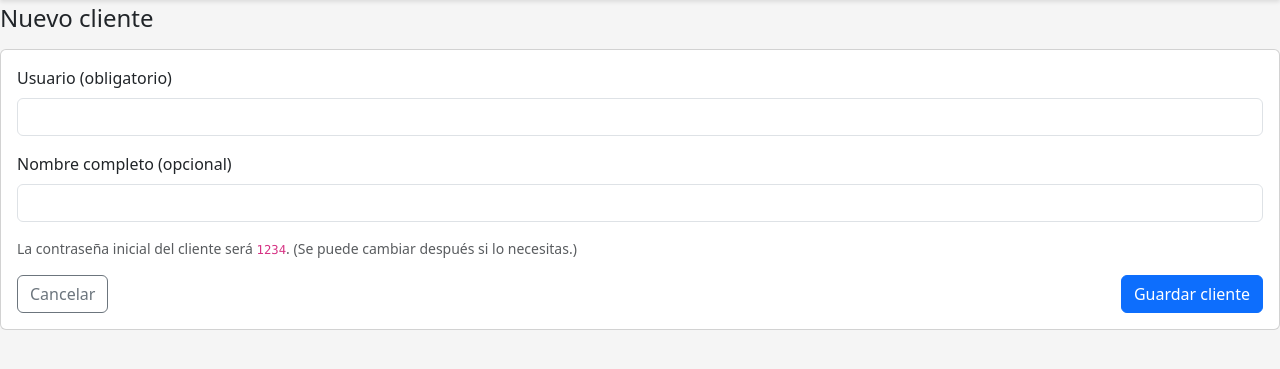
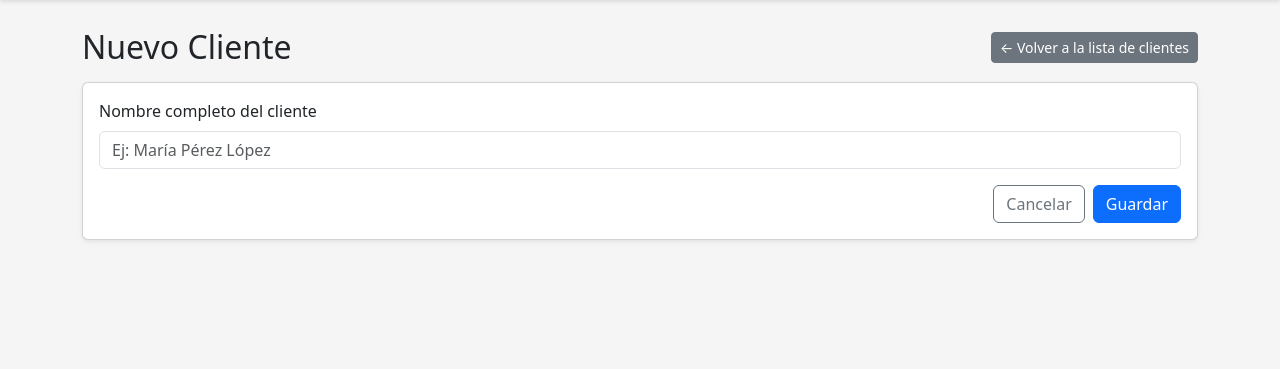
Before and after one commit to Jorleonzu86/creditos-app, a Flask app: template templates/cliente_form.html in a window 1280 px wide. Shown: the part 66-435 px from the top of the page. Run offline with Flask 3, Linux system fonts and the light colour scheme; the template is opened without the code that fills it, so the values that code supplies are empty; some libraries are stand-ins or nearby versions.

Commit message:
Update cliente_form.html

```diff
--- a/templates/cliente_form.html
+++ b/templates/cliente_form.html
@@ -1,39 +1,47 @@
 {% extends "base.html" %}
 
-{% block title %}Nuevo cliente · Créditos IBafuco{% endblock %}
+{% block title %}{{ "Editar Cliente" if cliente else "Nuevo Cliente" }}{% endblock %}
 
 {% block content %}
-<h1 class="h4 mb-3">Nuevo cliente</h1>
-
-<div class="card">
-    <div class="card-body">
-        <form method="post" action="{{ url_for('cliente_nuevo') }}">
-            <div class="mb-3">
-                <label for="username" class="form-label">Usuario (obligatorio)</label>
-                <input type="text" id="username" name="username"
-                       class="form-control" required>
+<div class="container mt-4">
+  <div class="d-flex justify-content-between align-items-center mb-3">
+    <h2 class="mb-0">
+      {{ "Editar Cliente" if cliente else "Nuevo Cliente" }}
+    </h2>
+    <a href="{{ url_for('lista_clientes') }}" class="btn btn-secondary btn-sm">
+      ← Volver a la lista de clientes
+    </a>
   </div>
 
+  <div class="card shadow-sm">
+    <div class="card-body">
+      <form method="post">
+        {{ csrf_token() if csrf_token is defined }}
+
+        <!-- SOLO NOMBRE, requerido -->
         <div class="mb-3">
-                <label for="full_name" class="form-label">Nombre completo (opcional)</label>
-                <input type="text" id="full_name" name="full_name"
-                       class="form-control">
+          <label for="nombre" class="form-label">Nombre completo del cliente</label>
+          <input
+            type="text"
+            class="form-control"
+            id="nombre"
+            name="nombre"
+            required
+            placeholder="Ej: María Pérez López"
+            value="{{ cliente.nombre if cliente else '' }}"
+          >
         </div>
 
-            <p class="small text-muted">
-                La contraseña inicial del cliente será <code>1234</code>.
-                (Se puede cambiar después si lo necesitas.)
-            </p>
-
-            <div class="d-flex justify-content-between">
-                <a href="{{ url_for('clientes_list') }}" class="btn btn-outline-secondary">
+        <div class="d-flex justify-content-end gap-2">
+          <a href="{{ url_for('lista_clientes') }}" class="btn btn-outline-secondary">
             Cancelar
           </a>
           <button type="submit" class="btn btn-primary">
-                    Guardar cliente
+            Guardar
           </button>
         </div>
       </form>
     </div>
   </div>
+</div>
 {% endblock %}
```
Lines whose indentation alone changed are shown as unchanged.
